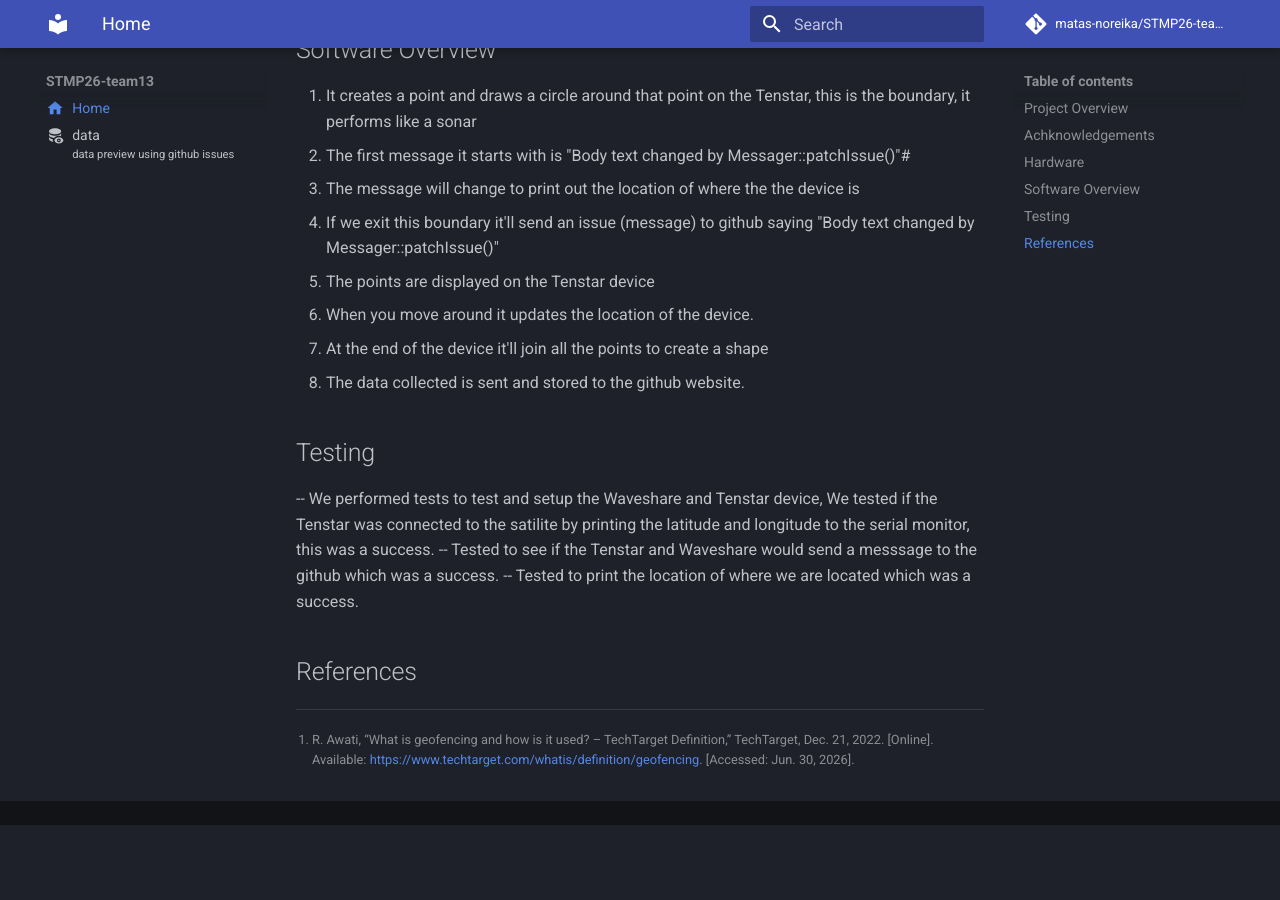
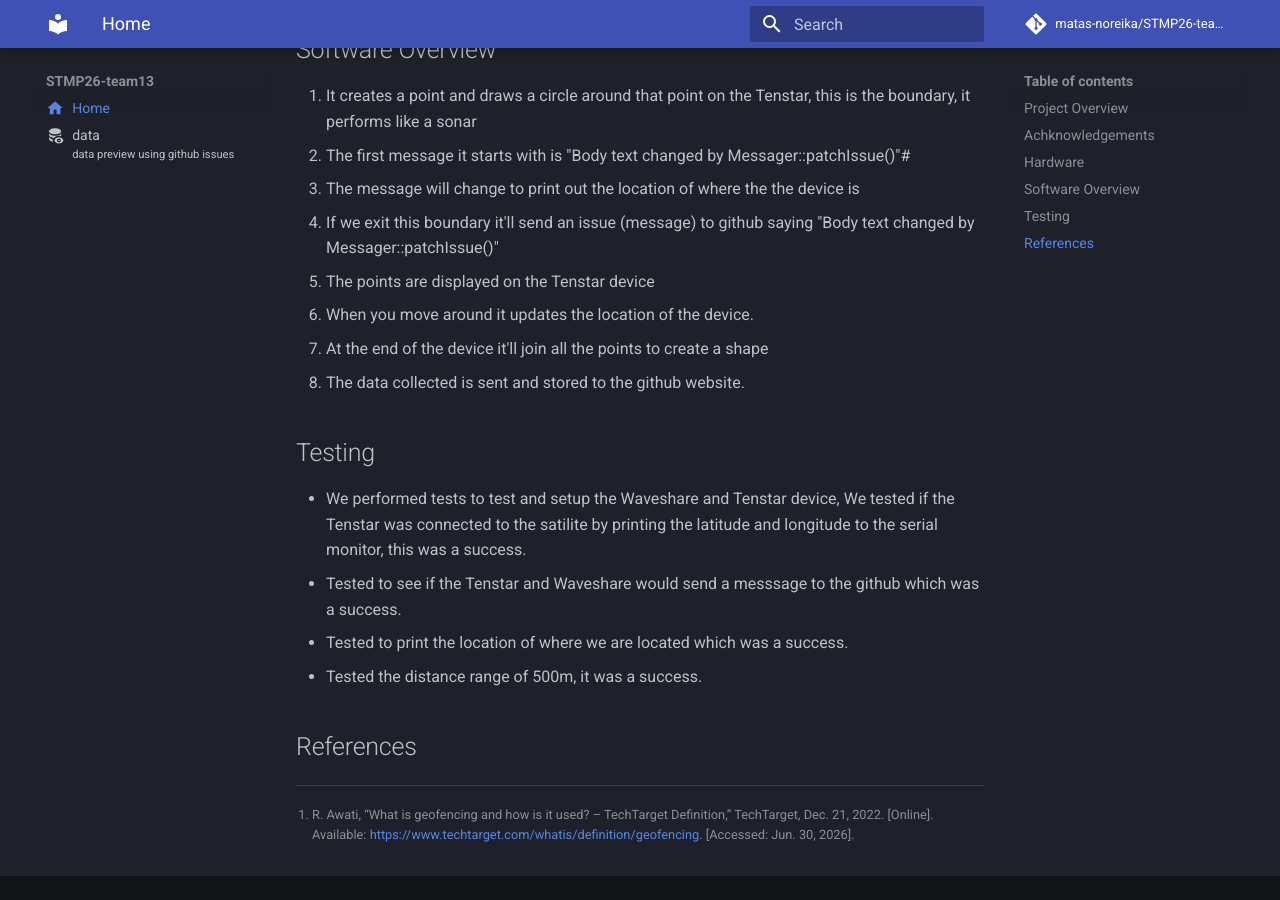
Before and after one commit to matas-noreika/STMP26-team13, an MkDocs documentation site: the page built from docs/index.md, in a window 1280 px wide and 900 px high, scrolled down 809 px. Built offline with MkDocs 1.6.1 and Material for MkDocs 9.7.7, drawn with Linux system fonts in a browser that asks for light colours; comment, search, counter and statistics services are not loaded; before the commit the page ends 1634 px from its top, so only the background shows below that.

Commit message:
Update index.md

```diff
--- a/docs/index.md
+++ b/docs/index.md
@@ -45,9 +45,10 @@ The following is a list of hardware required to reproduce this project:
 8. The data collected is sent and stored to the github website.
 
 ## Testing
--- We performed tests to test and setup the Waveshare and Tenstar device, We tested if the Tenstar was connected to the satilite by printing the latitude and longitude to the serial monitor, this was a success.
--- Tested to see if the Tenstar and Waveshare would send a messsage to the github which was a success.
--- Tested to print the location of where we are located which was a success.
+- We performed tests to test and setup the Waveshare and Tenstar device, We tested if the Tenstar was connected to the satilite by printing the latitude and longitude to the serial monitor, this was a success.
+- Tested to see if the Tenstar and Waveshare would send a messsage to the github which was a success.
+- Tested to print the location of where we are located which was a success.
+- Tested the distance range of 500m, it was a success.
 
 ## References
 
```
